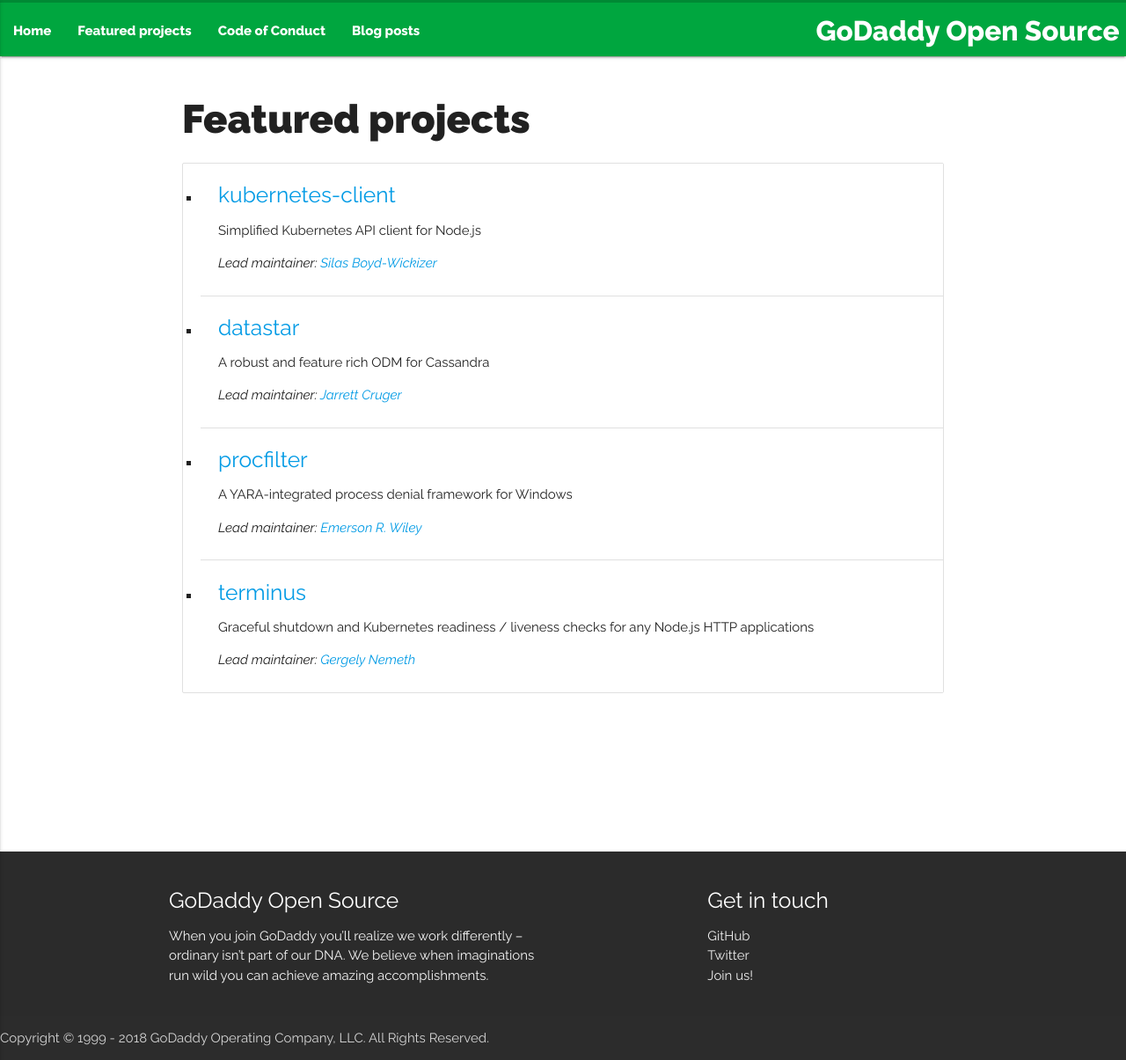
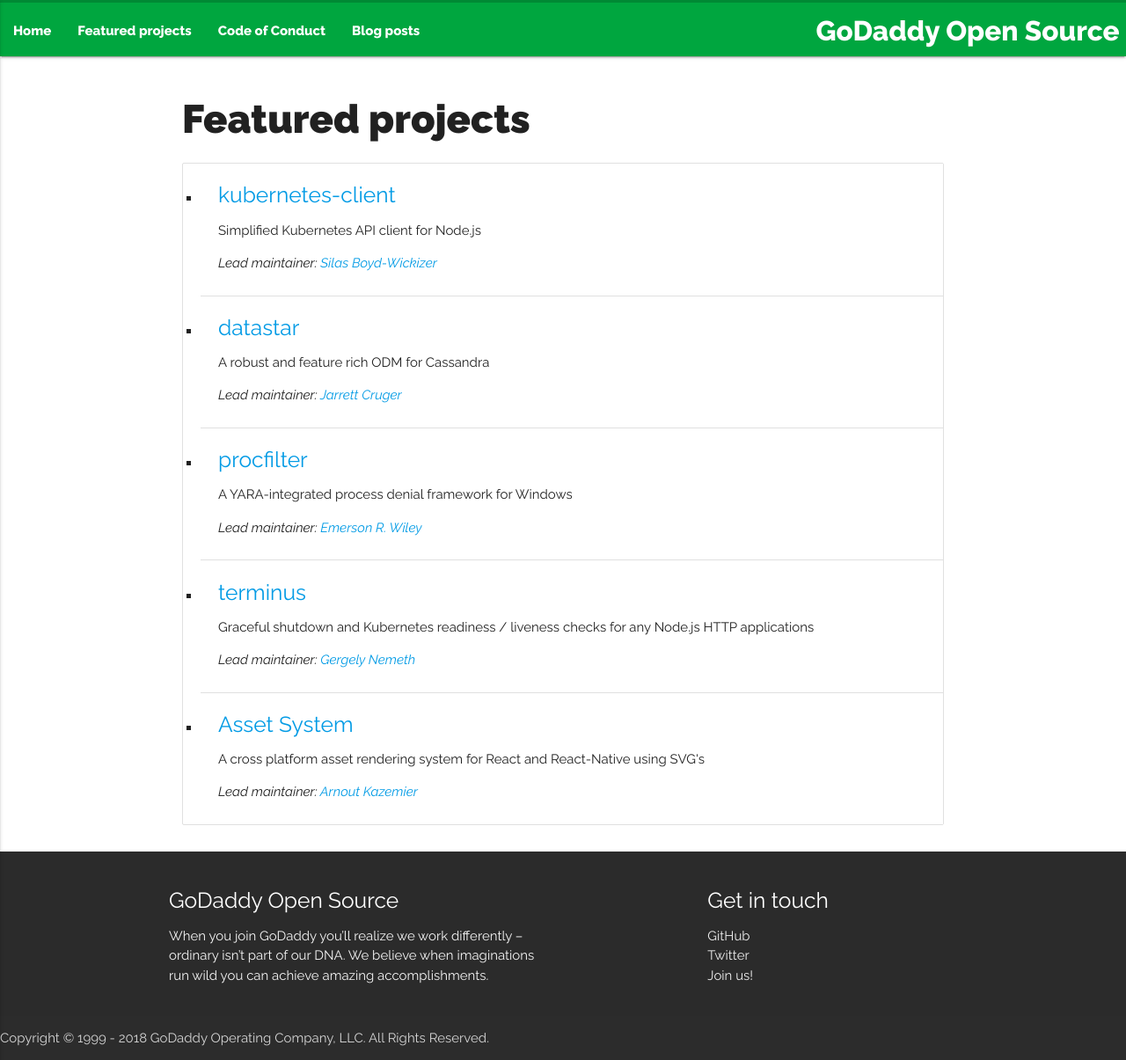
Before and after one commit to godaddy/godaddy.github.io, a Jekyll site: the page built from featured-projects.html, in a window 1280 px wide and 1205 px high. Shown: the whole window at 88% size. Built offline with Jekyll 4.4.1, drawn with Linux system fonts in a browser that asks for light colours; nearby versions of some CDN libraries; comment, search, counter and statistics services are not loaded.

Commit message:
feat(post): Isomorphic asset system for react and react-native

```diff
--- a/_data/projects.json
+++ b/_data/projects.json
@@ -32,4 +32,12 @@
     "name": "Gergely Nemeth",
     "link": "https://github.com/gergelyke"
   }
+}, {
+  "name": "Asset System",
+  "description": "A cross platform asset rendering system for React and React-Native using SVG's",
+  "link": "https://github.com/godaddy/asset-system",
+  "maintainer": {
+    "name": "Arnout Kazemier",
+    "link": "https://github.com/3rd-Eden"
+  }
 }]
--- /dev/null
+++ b/assets/css/highlight.css
@@ -0,0 +1,33 @@
+.highlight .hll { background-color: #ffffcc }
+.highlight .c { color: #008000 } /* Comment */
+.highlight .err { border: 1px solid #FF0000 } /* Error */
+.highlight .k { color: #0000ff } /* Keyword */
+.highlight .cm { color: #008000 } /* Comment.Multiline */
+.highlight .cp { color: #0000ff } /* Comment.Preproc */
+.highlight .c1 { color: #008000 } /* Comment.Single */
+.highlight .cs { color: #008000 } /* Comment.Special */
+.highlight .ge { font-style: italic } /* Generic.Emph */
+.highlight .gh { font-weight: bold } /* Generic.Heading */
+.highlight .gp { font-weight: bold } /* Generic.Prompt */
+.highlight .gs { font-weight: bold } /* Generic.Strong */
+.highlight .gu { font-weight: bold } /* Generic.Subheading */
+.highlight .kc { color: #0000ff } /* Keyword.Constant */
+.highlight .kd { color: #0000ff } /* Keyword.Declaration */
+.highlight .kn { color: #0000ff } /* Keyword.Namespace */
+.highlight .kp { color: #0000ff } /* Keyword.Pseudo */
+.highlight .kr { color: #0000ff } /* Keyword.Reserved */
+.highlight .kt { color: #2b91af } /* Keyword.Type */
+.highlight .s { color: #a31515 } /* Literal.String */
+.highlight .nc { color: #2b91af } /* Name.Class */
+.highlight .ow { color: #0000ff } /* Operator.Word */
+.highlight .sb { color: #a31515 } /* Literal.String.Backtick */
+.highlight .sc { color: #a31515 } /* Literal.String.Char */
+.highlight .sd { color: #a31515 } /* Literal.String.Doc */
+.highlight .s2 { color: #a31515 } /* Literal.String.Double */
+.highlight .se { color: #a31515 } /* Literal.String.Escape */
+.highlight .sh { color: #a31515 } /* Literal.String.Heredoc */
+.highlight .si { color: #a31515 } /* Literal.String.Interpol */
+.highlight .sx { color: #a31515 } /* Literal.String.Other */
+.highlight .sr { color: #a31515 } /* Literal.String.Regex */
+.highlight .s1 { color: #a31515 } /* Literal.String.Single */
+.highlight .ss { color: #a31515 } /* Literal.String.Symbol */
--- a/assets/css/main.sass
+++ b/assets/css/main.sass
@@ -4,3 +4,4 @@
 ---
 
 @import "layout"
+@import "highlight.css"
```
Also changed, not shown: _posts/2018-04-04-isomorphic-asset-system-for-react-and-react-native.md (added, +351 -0 lines), assets/images/headers/isomorphic-asset-system.png (added).
